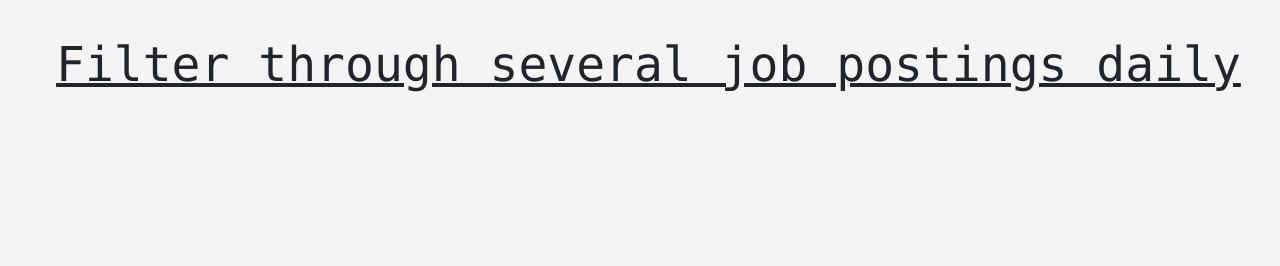
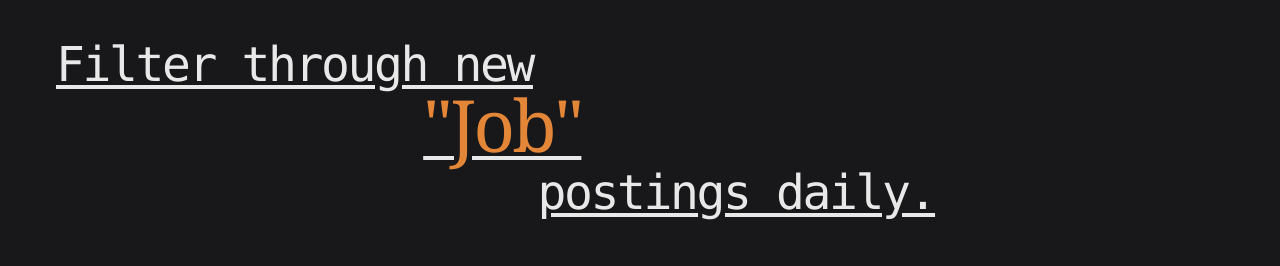
Before and after one commit to Vargos98/job-description, a React (Create React App) app: page /Cards in a window 1280 px wide. Shown: the top 266 px of the page. Built offline with nearby package versions, Linux system fonts and the light colour scheme.

Commit message:
Update Cards.jsx

```diff
--- a/src/Components/Cards.jsx
+++ b/src/Components/Cards.jsx
@@ -19,15 +19,16 @@ const Cards = () => {
 
 
   return (
-    <div className='bg-zinc-100 w-full h-screen'>
-      <h1 className='underline underline-offset-2 ml-14 pt-10  font-mono text-4xl sm:text-xl md:text-3xl lg:text-5xl '>
-        Filter through several job postings daily
+    <div className='bg-zinc-900 w-full h-screen'>
+      <h1 className='underline underline-offset-4 ml-14 pt-10 text-wrap text-white opacity-90 tracking-tighter font-mono text-4xl sm:text-xl md:text-3xl lg:text-5xl transition-all ease-in duration-300 '>
+        Filter through new <br /><span className='opacity-100 text-orange-400 text-7xl font-serif ml-[30%] transition-all ease-in duration-300'>"Job"</span>
       </h1>
-      <div className='flex flex-nowrap flex-col  lg:flex-row justify-center items-center h-full mt-10  lg:-mt-10'>
+      <h1 className='underline underline-offset-4 transition-all ease-in duration-300 text-wrap text-white opacity-90 font-mono tracking-tighter text-4xl sm:text-xl md:text-3xl lg:text-5xl ml-[42%]'>postings daily.</h1>
+      <div className='flex flex-nowrap flex-col  lg:flex-row justify-center items-center h-full mt-10  lg:-mt-10 '>
 
         {data.map((elem, index) => (
 
-          <div className='w-[90%] h-[30%] sm:w-full md:flex-col md:w-full lg:w-[15%]  md:h-[45%]   rounded-md hover:w-[35%] lg:hover:w-[30%] md:hover:w-[80%] transition-all duration-[300ms] ease-in hover:ease-in relative overflow-hidden group' index={index}>
+          <div className='w-[90%] h-[30%] sm:w-full md:flex-col md:w-full lg:w-[15%]  md:h-[45%]  rounded-md hover:w-[35%] lg:hover:w-[30%] md:hover:w-[80%] transition-all duration-[300ms] ease-in hover:ease-in relative overflow-hidden group ' index={index}>
             <button className='absolute px-4 py-1 text-center top-10 left-5 opacity-[1%] group-hover:opacity-100 bg-black rounded-full text-white text-lg sm:text-xl md:text-2xl lg:text-3xl z-20 transition-opacity duration-300 text-nowrap ease-in'>
               {elem.name}
             </button>
```
